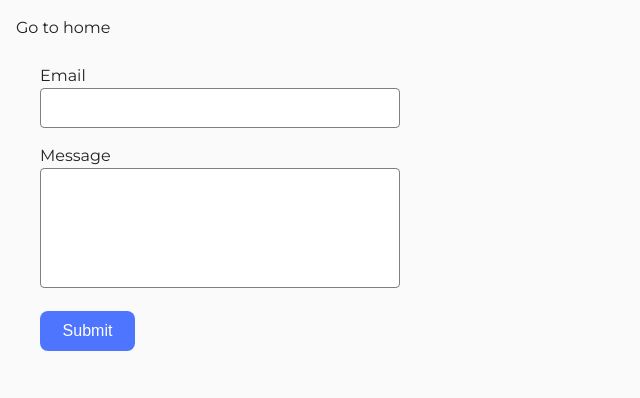
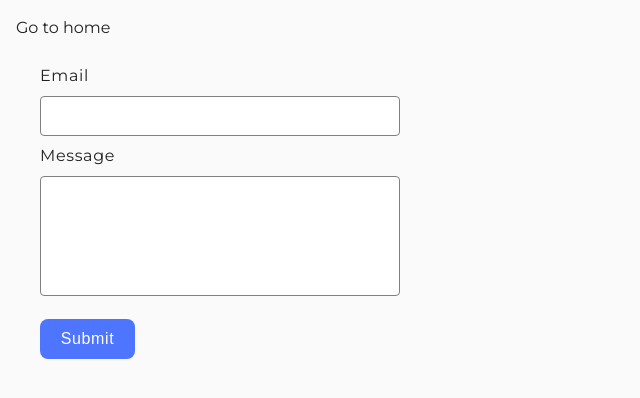
Before and after one commit to CosmicSand/goit-js-hw-09, a website built with Vite: page src/02-form.html in a window 1280 px wide. Shown: the whole page, without its empty margins (0-640 px from the left). Built offline with nearby package versions, Linux system fonts and the light colour scheme.

Commit message:
Update styles.css

```diff
--- a/src/css/styles.css
+++ b/src/css/styles.css
@@ -86,10 +86,15 @@ a {
 .gallery-item:hover {
   transform: scale(1.04);
 }
+
+.feedback-form label {
+  line-height: 1.5;
+  letter-spacing: 0.04em;
+}
 .feedback-form {
   display: flex;
   flex-direction: column;
-  gap: 16px;
+  gap: 8px;
   width: 408px;
   padding: 24px;
 }
@@ -98,6 +103,14 @@ a {
   height: 40px;
   border-radius: 4px;
   border: 1px solid #808080;
+  padding-left: 16px;
+  padding-top: 4px;
+  padding-bottom: 4px;
+  outline: none;
+  margin-top: 8px;
+  font-size: 16px;
+  line-height: 1.5; /* 150% */
+  letter-spacing: 0.04em;
 }
 .feedback-form input:hover {
   border-color: #000;
@@ -108,6 +121,14 @@ a {
   border-radius: 4px;
   border: 1px solid #808080;
   resize: none;
+  padding-left: 16px;
+  padding-top: 4px;
+  padding-bottom: 4px;
+  outline: none;
+  margin-top: 8px;
+  font-size: 16px;
+  line-height: 1.5;
+  letter-spacing: 0.04em;
 }
 .feedback-form textarea:hover {
   border-color: #000;
@@ -119,10 +140,14 @@ a {
   border: none;
   background-color: #4e75ff;
   color: #fff;
+  margin-top: 8px;
   padding: 8px 16px;
   font-weight: 500;
   font-size: 16px;
-  line-height: 24px;
-  letter-spacing: calc(16 / 24) em;
+  line-height: 1.5;
+  letter-spacing: 0.04em;
   transition: background-color 250ms cubic-bezier(0.4, 0, 0.2, 1);
 }
+.feedback-form button:hover {
+  background-color: #6c8cff;
+}
```
